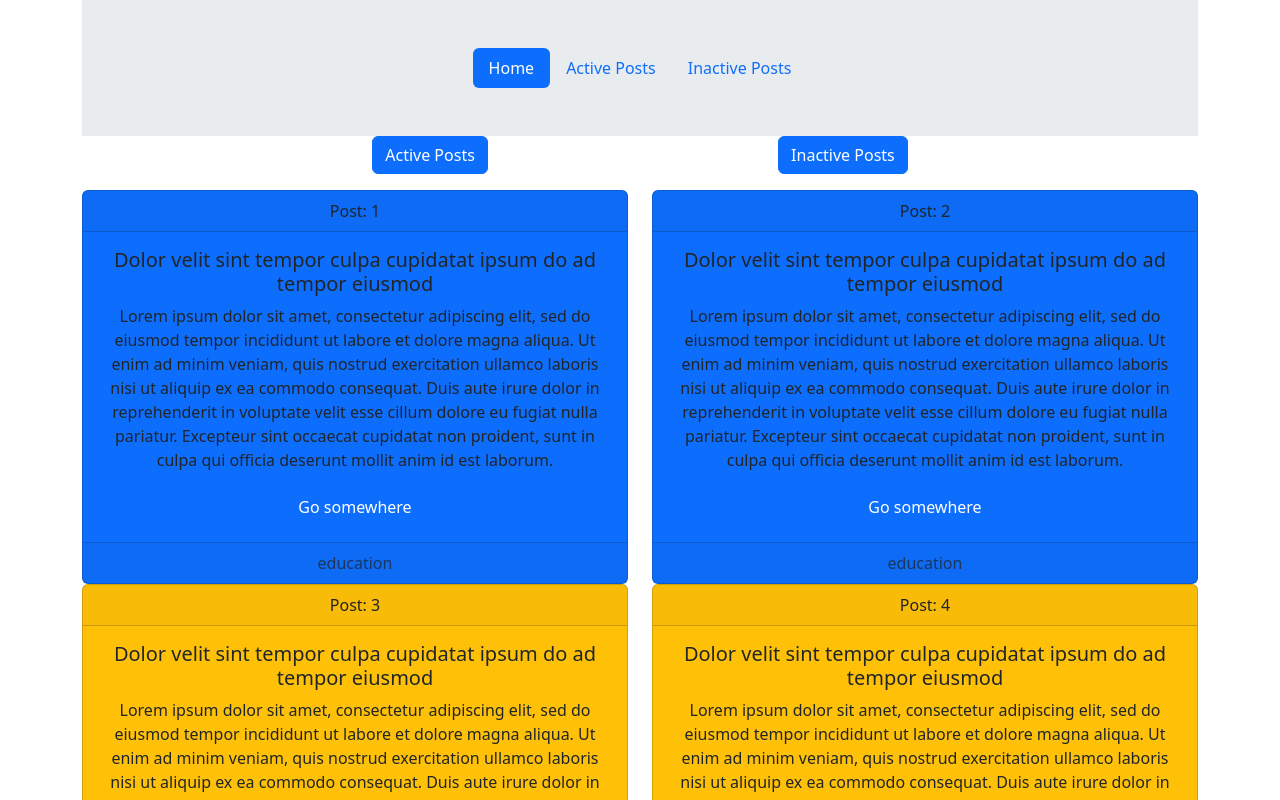
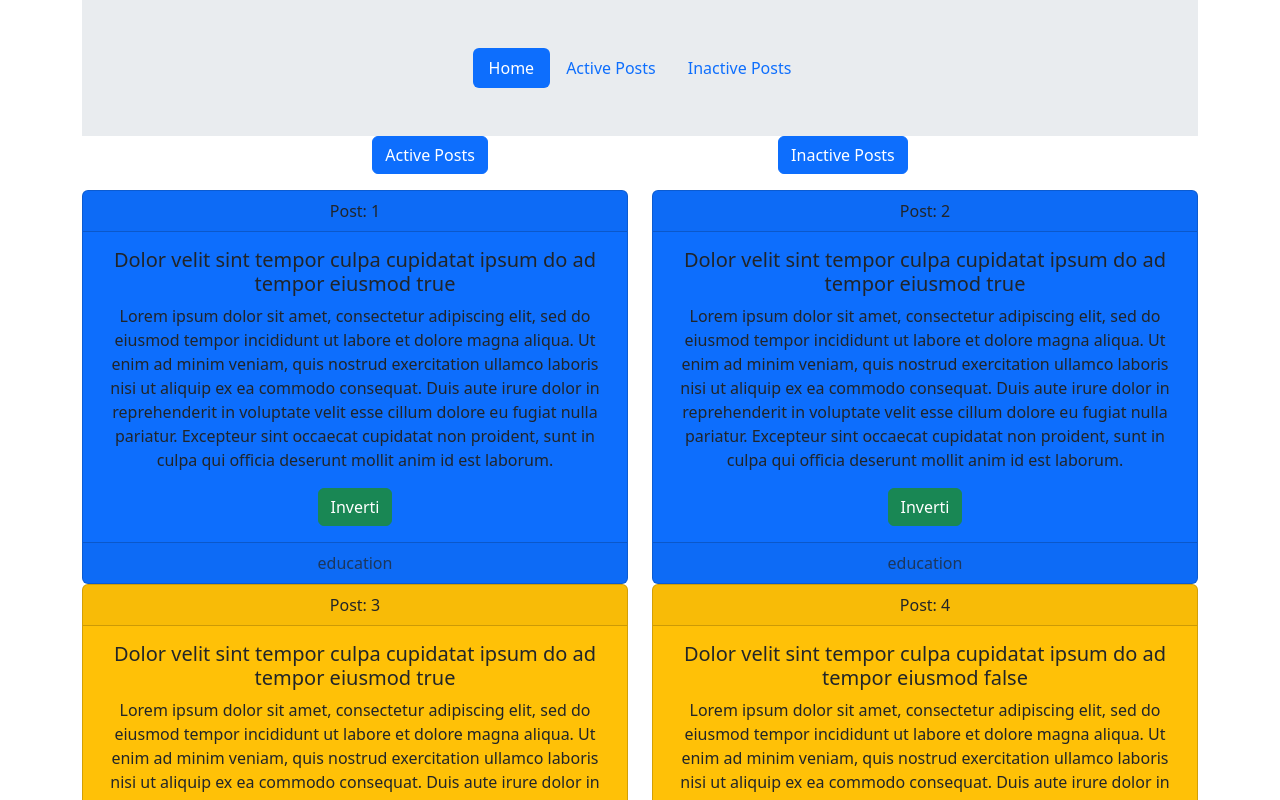
Before and after one commit to andreas94ubertini/U3_W2_D3, an Angular app in the folder angularD3/: page /home in a window 1280 px wide. Shown: the top 800 px of the page. Built offline with nearby package versions, Linux system fonts and the light colour scheme; data requests are answered from the project's data file.

Commit message:
updated tutto funziona ma necessario aggiornare manualmente

```diff
--- /dev/null
+++ b/angularD3/db.json
@@ -0,0 +1,46 @@
+{
+  "db": [
+    {
+      "id": 1,
+      "body": "Lorem ipsum dolor sit amet, consectetur adipiscing elit, sed do eiusmod tempor incididunt ut labore et dolore magna aliqua. Ut enim ad minim veniam, quis nostrud exercitation ullamco laboris nisi ut aliquip ex ea commodo consequat. Duis aute irure dolor in reprehenderit in voluptate velit esse cillum dolore eu fugiat nulla pariatur. Excepteur sint occaecat cupidatat non proident, sunt in culpa qui officia deserunt mollit anim id est laborum.",
+      "title": "Dolor velit sint tempor culpa cupidatat ipsum do ad tempor eiusmod  true",
+      "type": "education",
+      "active": true
+    },
+    {
+      "id": 2,
+      "body": "Lorem ipsum dolor sit amet, consectetur adipiscing elit, sed do eiusmod tempor incididunt ut labore et dolore magna aliqua. Ut enim ad minim veniam, quis nostrud exercitation ullamco laboris nisi ut aliquip ex ea commodo consequat. Duis aute irure dolor in reprehenderit in voluptate velit esse cillum dolore eu fugiat nulla pariatur. Excepteur sint occaecat cupidatat non proident, sunt in culpa qui officia deserunt mollit anim id est laborum.",
+      "title": "Dolor velit sint tempor culpa cupidatat ipsum do ad tempor eiusmod true",
+      "type": "education",
+      "active": false
+    },
+    {
+      "id": 3,
+      "body": "Lorem ipsum dolor sit amet, consectetur adipiscing elit, sed do eiusmod tempor incididunt ut labore et dolore magna aliqua. Ut enim ad minim veniam, quis nostrud exercitation ullamco laboris nisi ut aliquip ex ea commodo consequat. Duis aute irure dolor in reprehenderit in voluptate velit esse cillum dolore eu fugiat nulla pariatur. Excepteur sint occaecat cupidatat non proident, sunt in culpa qui officia deserunt mollit anim id est laborum.",
+      "title": "Dolor velit sint tempor culpa cupidatat ipsum do ad tempor eiusmod true",
+      "type": "news",
+      "active": true
+    },
+    {
+      "id": 4,
+      "body": "Lorem ipsum dolor sit amet, consectetur adipiscing elit, sed do eiusmod tempor incididunt ut labore et dolore magna aliqua. Ut enim ad minim veniam, quis nostrud exercitation ullamco laboris nisi ut aliquip ex ea commodo consequat. Duis aute irure dolor in reprehenderit in voluptate velit esse cillum dolore eu fugiat nulla pariatur. Excepteur sint occaecat cupidatat non proident, sunt in culpa qui officia deserunt mollit anim id est laborum.",
+      "title": "Dolor velit sint tempor culpa cupidatat ipsum do ad tempor eiusmod false",
+      "type": "news",
+      "active": false
+    },
+    {
+      "id": 5,
+      "body": "Lorem ipsum dolor sit amet, consectetur adipiscing elit, sed do eiusmod tempor incididunt ut labore et dolore magna aliqua. Ut enim ad minim veniam, quis nostrud exercitation ullamco laboris nisi ut aliquip ex ea commodo consequat. Duis aute irure dolor in reprehenderit in voluptate velit esse cillum dolore eu fugiat nulla pariatur. Excepteur sint occaecat cupidatat non proident, sunt in culpa qui officia deserunt mollit anim id est laborum.",
+      "title": "Dolor velit sint tempor culpa cupidatat ipsum do ad tempor eiusmod false",
+      "type": "politics",
+      "active": true
+    },
+    {
+      "id": 6,
+      "body": "Lorem ipsum dolor sit amet, consectetur adipiscing elit, sed do eiusmod tempor incididunt ut labore et dolore magna aliqua. Ut enim ad minim veniam, quis nostrud exercitation ullamco laboris nisi ut aliquip ex ea commodo consequat. Duis aute irure dolor in reprehenderit in voluptate velit esse cillum dolore eu fugiat nulla pariatur. Excepteur sint occaecat cupidatat non proident, sunt in culpa qui officia deserunt mollit anim id est laborum.",
+      "title": "Dolor velit sint tempor culpa cupidatat ipsum do ad tempor eiusmod false",
+      "type": "politics",
+      "active": false
+    }
+  ]
+}
--- a/angularD3/src/app/components/card/card.component.html
+++ b/angularD3/src/app/components/card/card.component.html
@@ -8,7 +8,7 @@
   <div class="card-body">
     <h5 class="card-title">{{postTitle}}</h5>
     <p class="card-text">{{postBody}}</p>
-    <a href="#" class="btn btn-primary">Go somewhere</a>
+    <button (click)="modifyPost(postId, postBody, postTitle, postType, !postActive)" class="btn btn-success">Inverti</button>
   </div>
   <div class="card-footer text-body-secondary">
 {{postType}}
--- a/angularD3/src/app/components/card/card.component.ts
+++ b/angularD3/src/app/components/card/card.component.ts
@@ -1,4 +1,6 @@
 import {Component, Input} from '@angular/core';
+import{PostService} from "../../post.service";
+import {Post} from "../../models/post";
 
 @Component({
   selector: 'app-card',
@@ -11,6 +13,10 @@ export class CardComponent {
   @Input() postBody!:string
   @Input() postActive!:boolean
   @Input() postType!:string
-
-
+ constructor(private postSvc:PostService) {
+ }
+  modifyPost(id:number, body:string, title:string, type:string, active:boolean){
+     const data = new Post(id, body, title, type, active)
+    this.postSvc.modifyPost(data, id)
 }
+}
--- a/angularD3/src/app/post.service.ts
+++ b/angularD3/src/app/post.service.ts
@@ -12,14 +12,28 @@ export class PostService {
   constructor(){}
 
   fetchPosts(){
-    fetch('../assets/db.json')
+    fetch('http://localhost:3000/db')
     .then(res => res.json())
-    .then(data  => data.forEach((element:Post) => {
+    .then(data  => data['db'].forEach((element:Post) => {
       const newPost = new Post(element.id, element.body, element.title, element.type, element.active)
       this.posts.push(newPost)
     })
     )
     .catch(err => alert(err))
+  }
+
+  modifyPost(data: Post, id: number){
+    fetch(`http://localhost:3000/db/${id}`, {
+      method: "PUT", // or 'PUT'
+      headers: {
+        "Content-Type": "application/json",
+      },
+      body: JSON.stringify(data),
+    }).then(data=>{
+      return data.json()
+    }).then(res=>{
+      console.log(res)
+    })
   }
 
   getPosts():Post[]{
@@ -28,7 +42,7 @@ export class PostService {
   }
   getActivePosts():Post[]{
     this.fetchPosts()
-    this.activePosts = this.posts.filter(el=>el.active===true)
+    this.activePosts = this.posts.filter(el=>el.active)
     console.log(this.activePosts, 'this')
     this.posts = []
     return this.activePosts
```
